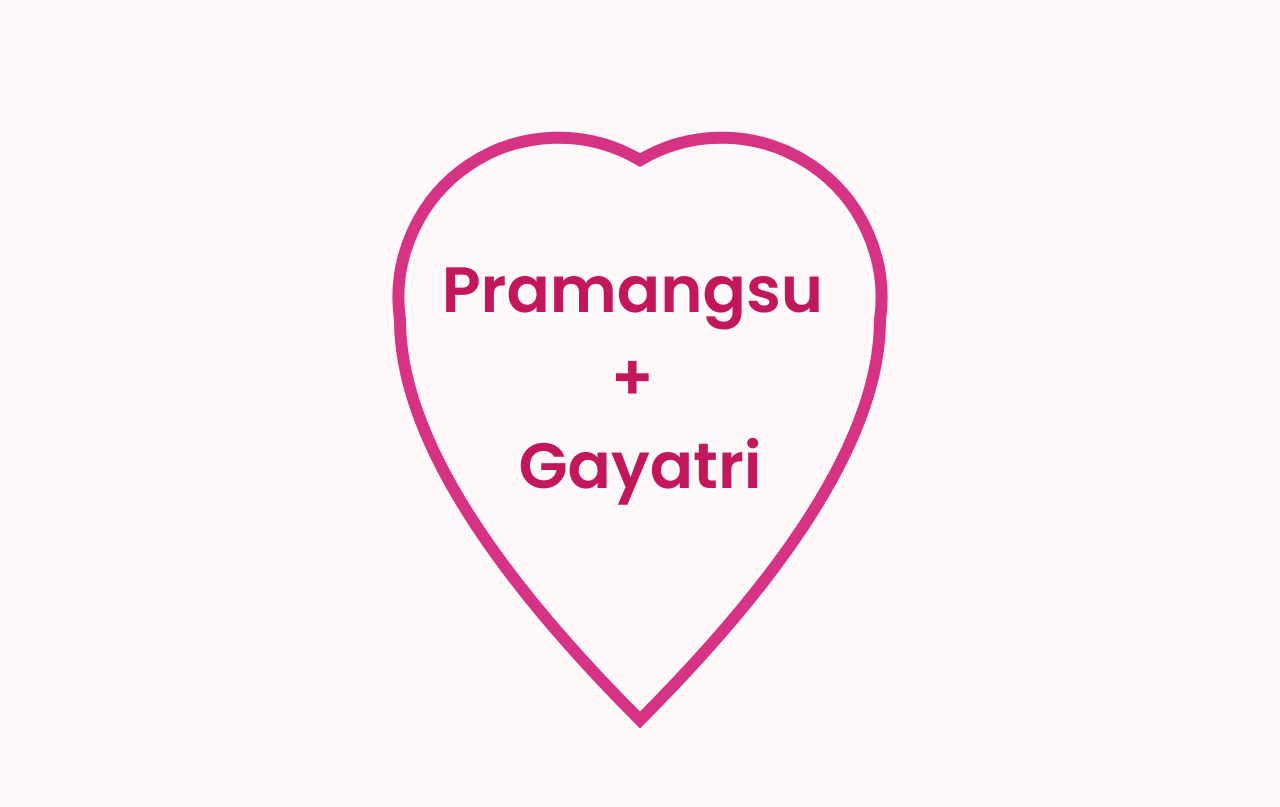
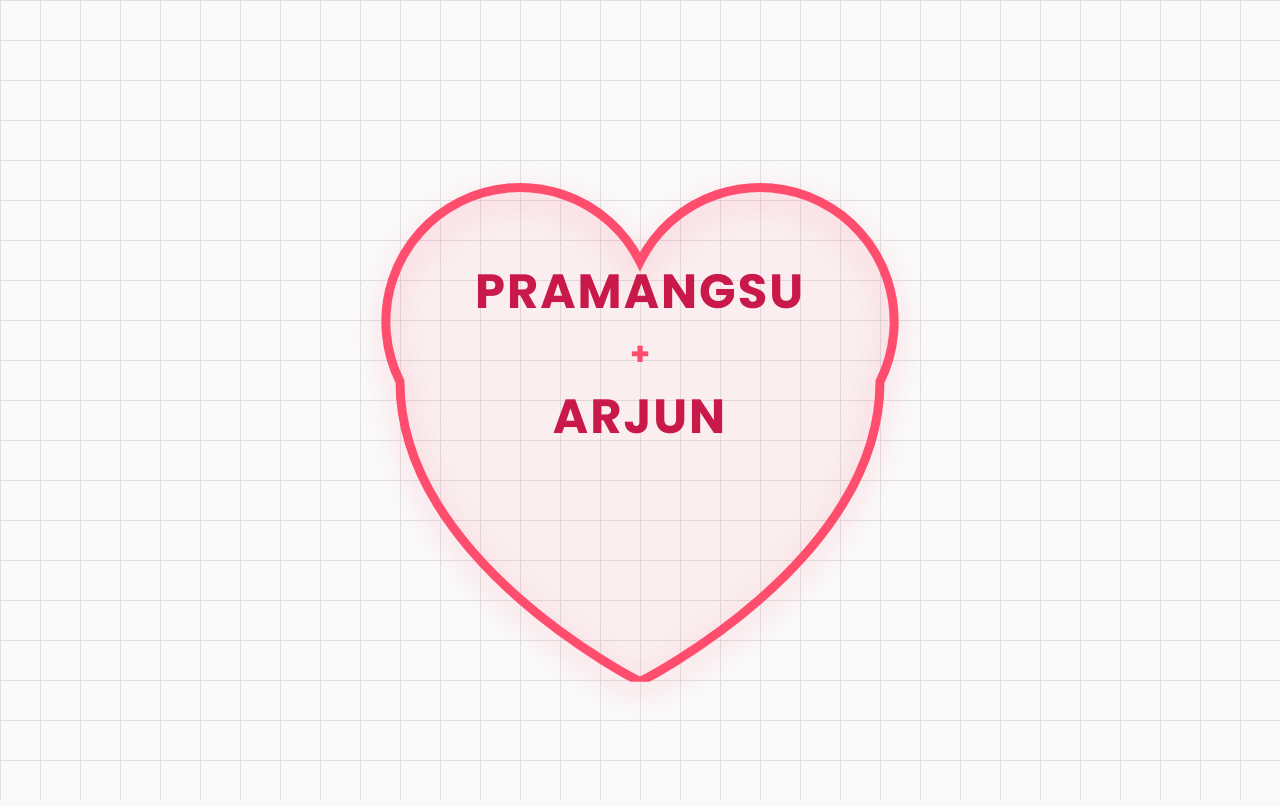
Before and after one commit to luminalearnin/sonder, a plain HTML site: page index.html in a window 1280 px wide. Drawn offline with Linux system fonts and the light colour scheme.

Commit message:
Update index.html

```diff
--- a/index.html
+++ b/index.html
@@ -3,63 +3,101 @@
 <head>
     <meta charset="UTF-8">
     <meta name="viewport" content="width=device-width, initial-scale=1.0">
-    <title>Pramangsu + Gayatri</title>
+    <title>Pramangsu + Arjun</title>
+    <link href="https://fonts.googleapis.com/css2?family=Poppins:wght@700&display=swap" rel="stylesheet">
     <style>
-        /* 1. Basic Setup */
+        :root {
+            --grid-color: #e0e0e0;
+            --heart-color: #ff4d6d;
+            --text-color: #c9184a;
+        }
+
         body {
+            margin: 0;
             display: flex;
             justify-content: center;
             align-items: center;
-            min-height: 100vh; /* Takes full viewport height */
-            margin: 0;
-            background-color: #fff8f8; /* Soft pinkish-white background */
-            overflow: hidden; /* Optional: hides scrollbars for a clean look */
-            font-family: 'Poppins', sans-serif; /* Use a modern, romantic font (see below) */
+            height: 100vh;
+            background-color: #fafafa;
+            /* This creates the graph paper effect background */
+            background-image:
+                linear-gradient(var(--grid-color) 1px, transparent 1px),
+                linear-gradient(90deg, var(--grid-color) 1px, transparent 1px);
+            background-size: 40px 40px;
+            font-family: 'Poppins', sans-serif;
         }
 
-        /* 2. Style the SVG Container */
-        .svg-container {
-            width: 80vw; /* Takes 80% of viewport width */
-            max-width: 800px; /* Capped at 800px width so it doesn't get crazy on huge monitors */
-            aspect-ratio: 1 / 1; /* Maintains a perfect square aspect ratio */
+        .container {
+            width: 90vw;
+            max-width: 600px;
+            position: relative;
+            animation: float 3s ease-in-out infinite;
         }
 
-        /* 3. Style the heart shape itself */
-        .heart-path {
-            fill: none; /* Make it transparent inside */
-            stroke: #d63384; /* Deep, rich pink color */
-            stroke-width: 1.5; /* Line thickness */
+        /* The Heart Shape */
+        svg {
+            width: 100%;
+            height: auto;
+            filter: drop-shadow(0 10px 15px rgba(255, 77, 109, 0.3));
         }
 
-        /* 4. Style the text within the SVG */
-        .heart-text {
-            fill: #c2185b; /* A darker, punchier text color */
-            font-size: 8px; /* Standard text size (relative to the SVG viewbox, not the screen) */
-            font-weight: bold;
-            text-anchor: middle; /* Centers each line of text relative to its X coordinate */
+        .heart-path {
+            fill: rgba(255, 77, 109, 0.05);
+            stroke: var(--heart-color);
+            stroke-width: 1.5;
+            stroke-linecap: round;
+        }
+
+        /* The Centered Names */
+        .names {
+            position: absolute;
+            top: 45%; /* Adjusted for visual center of the heart */
+            left: 50%;
+            transform: translate(-50%, -50%);
+            text-align: center;
+            width: 100%;
+            pointer-events: none;
+        }
+
+        .names p {
+            margin: 0;
+            padding: 0;
+            font-size: clamp(1.5rem, 5vw, 3rem); /* Responsive text size */
+            color: var(--text-color);
+            line-height: 1.2;
+            text-transform: uppercase;
+            letter-spacing: 2px;
+        }
+
+        .plus-sign {
+            font-size: 2rem;
+            display: block;
+            margin: 10px 0;
+        }
+
+        /* Subtle floating animation */
+        @keyframes float {
+            0%, 100% { transform: translateY(0px); }
+            50% { transform: translateY(-20px); }
         }
     </style>
-    <link rel="preconnect" href="https://fonts.googleapis.com">
-    <link rel="preconnect" href="https://fonts.gstatic.com" crossorigin>
-    <link href="https://fonts.googleapis.com/css2?family=Poppins:wght@600&display=swap" rel="stylesheet">
 </head>
 <body>
 
-    <div class="svg-container">
+    <div class="container">
         <svg viewBox="0 0 100 100" xmlns="http://www.w3.org/2000/svg">
+            <path class="heart-path" d="M 50,30
+                  A 20,20 0,0,0 10,50
+                  C 10,80 50,100 50,100
+                  C 50,100 90,80 90,50
+                  A 20,20 0,0,0 50,30 Z" />
+        </svg>
 
-            <path class="heart-path" d="M 50,20
-                  A 20,20 0,0,0 20,40
-                  Q 20,60 50,90
-                  Q 80,60 80,40
-                  A 20,20 0,0,0 50,20 Z" />
-
-            <text x="50" y="50" class="heart-text">
-                <tspan x="50" dy="-11">Pramangsu</tspan>
-                <tspan x="50" dy="11">+</tspan>
-                <tspan x="50" dy="11">Gayatri</tspan>
-            </text>
-        </svg>
+        <div class="names">
+            <p>Pramangsu</p>
+            <span class="plus-sign" style="color: #ff4d6d;">+</span>
+            <p>Arjun</p>
+        </div>
     </div>
 
 </body>
```
